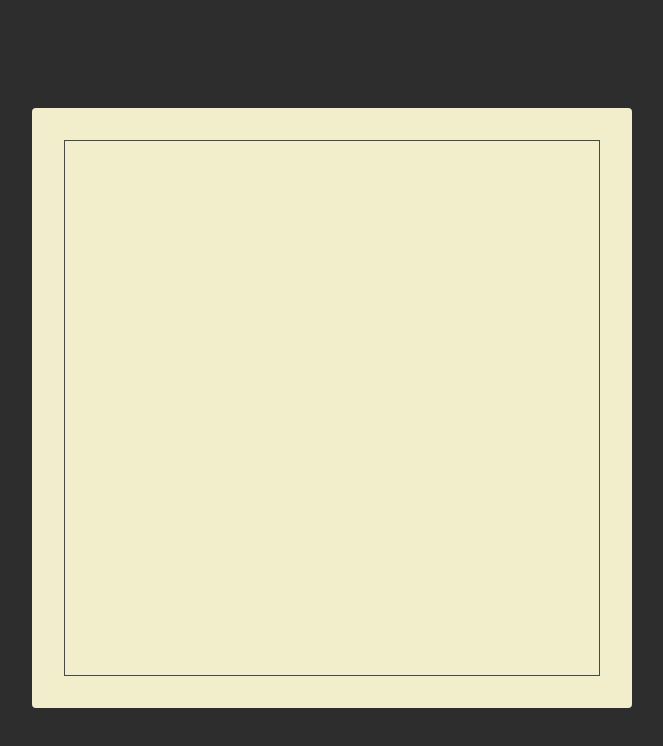
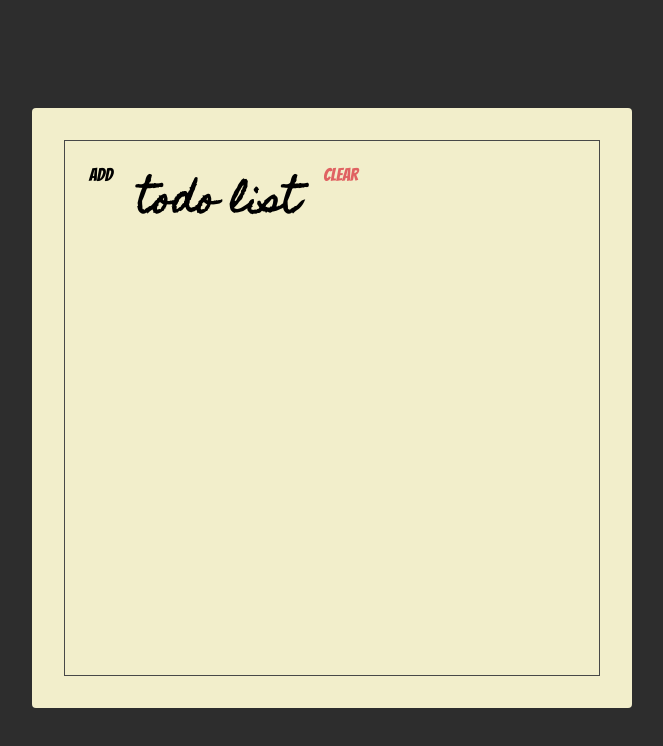
Before and after one commit to jerryexcel513/react-course-starter, a website: page index.html in a window 1280 px wide. Shown: the whole page, without its empty margins (308-971 px from the left). Drawn offline with Linux system fonts and the light colour scheme.

Commit message:
membuat header section

```diff
--- a/index.html
+++ b/index.html
@@ -13,7 +13,13 @@
   </head>
   <body>
     <div class="container">
-      <div class="frame"></div>
+      <div class="frame">
+        <div class="header">
+          <button class="header-btn">Add</button>
+          <h1 class="header-title">Todo List</h1>
+          <button class="header-btn main-red-color">Clear</button>
+        </div>
+      </div>
     </div>
   </body>
 </html>
--- a/styles.css
+++ b/styles.css
@@ -1,5 +1,13 @@
 * {
   box-sizing: border-box;
+}
+
+:root {
+  --main-red-color: #e06262;
+}
+
+.main-red-color {
+color: var(--main-red-color);
 }
 
 html {
@@ -34,4 +42,31 @@ html {
 .frame {
   border: 1px solid #484848;
   height: 100%;
+
+  display: flex;
+  flex-direction: column:
 }
+
+.header {
+  display: flex;
+  align-items: flex-start;
+}
+
+.header-title {
+  flex: 1;
+  text-align: center;
+  font-size: 3.6rem;
+  font-family: "Homemade Apple", sans-serif;
+  text-transform: lowercase;
+}
+
+.header-btn {
+  font-size: 1.8rem;
+  font-family: "Bangers", sans-serif;
+
+  padding: 24px;
+
+  background: unset;
+  border: unset;
+  outline: unset;
+}
```
